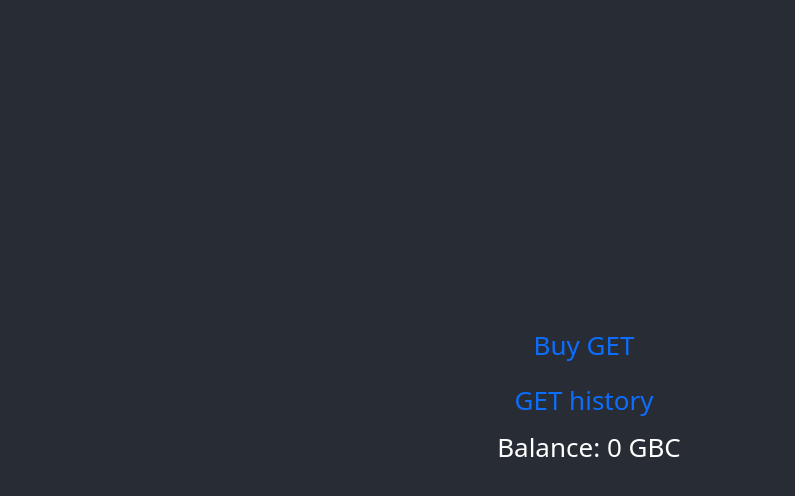
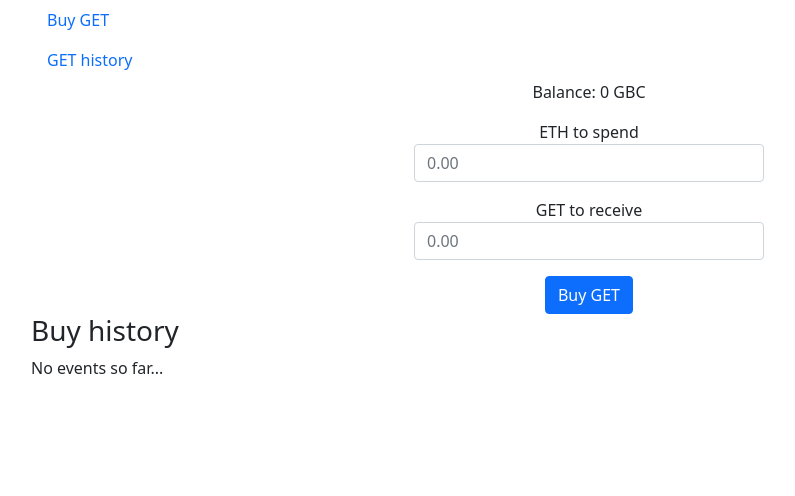
Before and after one commit to alexeipancratov/green-energy-tracker, a React (Create React App) app in the folder ui/: page / in a window 1280 px wide. Shown: the top 496 px of the page, without its empty margins (51-846 px from the left). Built offline with nearby package versions, Linux system fonts and the light colour scheme.

Commit message:
Initial implementation of Buy GET page

```diff
--- a/ui/src/App.css
+++ b/ui/src/App.css
@@ -1,42 +1,3 @@
-.App {
-  text-align: center;
-}
-
-.App-logo {
-  height: 40vmin;
-  pointer-events: none;
-}
-
-@media (prefers-reduced-motion: no-preference) {
-  .App-logo {
-    animation: App-logo-spin infinite 20s linear;
-  }
-}
-
-.App-header {
-  background-color: #282c34;
-  min-height: 100vh;
-  display: flex;
-  flex-direction: column;
-  align-items: center;
-  justify-content: center;
-  font-size: calc(10px + 2vmin);
-  color: white;
-}
-
-.App-link {
-  color: #61dafb;
-}
-
-@keyframes App-logo-spin {
-  from {
-    transform: rotate(0deg);
-  }
-  to {
-    transform: rotate(360deg);
-  }
-}
-
 table {
   font-size: 18px;
   border-collapse: collapse;
--- a/ui/src/App.js
+++ b/ui/src/App.js
@@ -20,7 +20,7 @@ function App() {
 
         const erc20Instance = new web3.eth.Contract(
           abi,
-          "0x61922177b4CbFA6A27426e0B62411d9Ba4562EE4"
+          "0xe78A0F7E598Cc8b0Bb87894B0F60dD2a88d6a8Ab"
         );
         const gbcBalance = await erc20Instance.methods
           .balanceOf(accounts[0])
@@ -47,9 +47,10 @@ function App() {
 
   return (
     <BrowserRouter>
-      <div className="App">
-        <header className="App-header">
-          <div>
+      <div className="container">
+        <div className="row">
+          <div className="col-md">
+            <div className="navigation">
               <Link className="nav-link" to="/">
                 Buy GET
               </Link>
@@ -60,7 +61,7 @@ function App() {
             <Switch>
               <Route
                 path="/"
-              component={() => <BuyGet balance={balance} />}
+                component={() => <BuyGet balance={balance} events={events} />}
                 exact
               />
               <Route
@@ -68,7 +69,8 @@ function App() {
                 component={() => <BuyHistory events={events} />}
               />
             </Switch>
-        </header>
+          </div>
+        </div>
       </div>
     </BrowserRouter>
   );
--- /dev/null
+++ b/ui/src/components/buyGet/buyGet.css
@@ -0,0 +1,4 @@
+.buyForm {
+    display: inline-block;
+    min-width: 350px;
+}
--- a/ui/src/components/buyGet/buyGet.js
+++ b/ui/src/components/buyGet/buyGet.js
@@ -1,9 +1,88 @@
-import React from "react";
+import React, { useState } from "react";
+import "./buyGet.css";
 
 export default function BuyGet(props) {
+  const [ethAmount, setEthAmount] = useState("");
+  const [getAmount, setGetAmount] = useState("");
+
+  const onEthAmountChange = (e) => {
+    const ethAmount = e.target.value;
+
+    setEthAmount(ethAmount);
+    setGetAmount(ethAmount);
+  };
+
+  const onGetAmountChange = (e) => {
+    const getAmount = e.target.value;
+
+    setEthAmount(getAmount);
+    setGetAmount(getAmount);
+  };
+
+  const handleSubmit = (e) => {
+    e.preventDefault();
+  };
+
   return (
-    <p>
-      Balance: <span>{props.balance} GBC</span>
-    </p>
+    <>
+      <div id="buySection" className="text-center">
+        <p>
+          Balance: <span>{props.balance} GBC</span>
+        </p>
+        <form className="buyForm" onSubmit={handleSubmit}>
+          <div className="mb-3">
+            <label htmlFor="ethAmount">ETH to spend</label>
+            <input
+              type="text"
+              className="form-control"
+              id="ethAmount"
+              aria-describedby="emailHelp"
+              placeholder="0.00"
+              onChange={onEthAmountChange}
+              value={ethAmount}
+            />
+          </div>
+          <div className="mb-3">
+            <label htmlFor="getAmount">GET to receive</label>
+            <input
+              type="text"
+              className="form-control"
+              id="getAmount"
+              placeholder="0.00"
+              onChange={onGetAmountChange}
+              value={getAmount}
+            />
+          </div>
+          <button type="submit" className="btn btn-primary">
+            Buy GET
+          </button>
+        </form>
+      </div>
+      <div id="buyHistorySection">
+        <h3>Buy history</h3>
+        {props.events && props.events.length > 0 ? (
+          <table className="table table-striped table-hover">
+            <thead>
+              <tr>
+                <th>Event Type</th>
+                <th>From</th>
+                <th>To</th>
+              </tr>
+            </thead>
+            <tbody>
+              {props.events?.map((e) => (
+                <tr key={e.id}>
+                  <td>{e.event}</td>
+                  <td>{e.raw.topics[1]}</td>
+                  <td>{e.raw.topics[2]}</td>
+                </tr>
+              ))}
+            </tbody>
+          </table>
+        ) : (
+          <p>No events so far...</p>
+        )}
+      </div>
+    </>
   );
 }
--- a/ui/src/index.css
+++ b/ui/src/index.css
@@ -1,5 +1,4 @@
 body {
-  margin: 0;
   font-family: -apple-system, BlinkMacSystemFont, 'Segoe UI', 'Roboto', 'Oxygen',
     'Ubuntu', 'Cantarell', 'Fira Sans', 'Droid Sans', 'Helvetica Neue',
     sans-serif;
```
Lines whose indentation alone changed are shown as unchanged.
